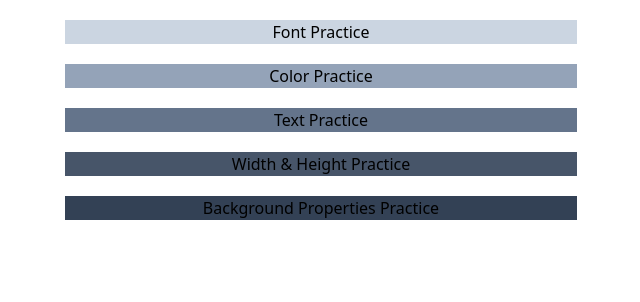
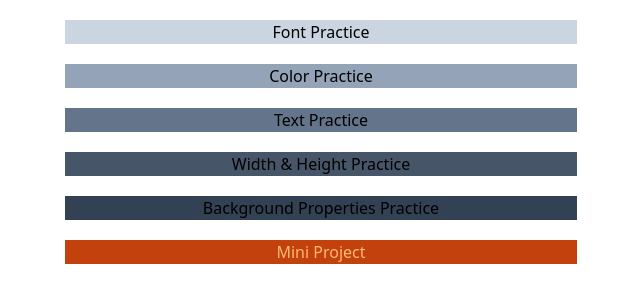
Before and after one commit to MirzaAbdullahBaig/Learning-Tailwind, a website: page index.html in a window 1280 px wide. Shown: the whole page, without its empty margins (319-959 px from the left). Drawn offline with Linux system fonts and the light colour scheme.

Commit message:
Main page

```diff
--- a/index.html
+++ b/index.html
@@ -26,6 +26,9 @@
         <div class="flex mt-5 w-2/5 bg-slate-700 text-center">
             <a class="w-full" href="./background.html" target="_blank">Background Properties Practice</a>
         </div>
+        <div class="flex mt-5 w-2/5 bg-orange-700 text-orange-300 text-center">
+            <a class="w-full" href="./project.html" target="_blank">Mini Project</a>
+        </div>
     </div>
 
 </body>
```
